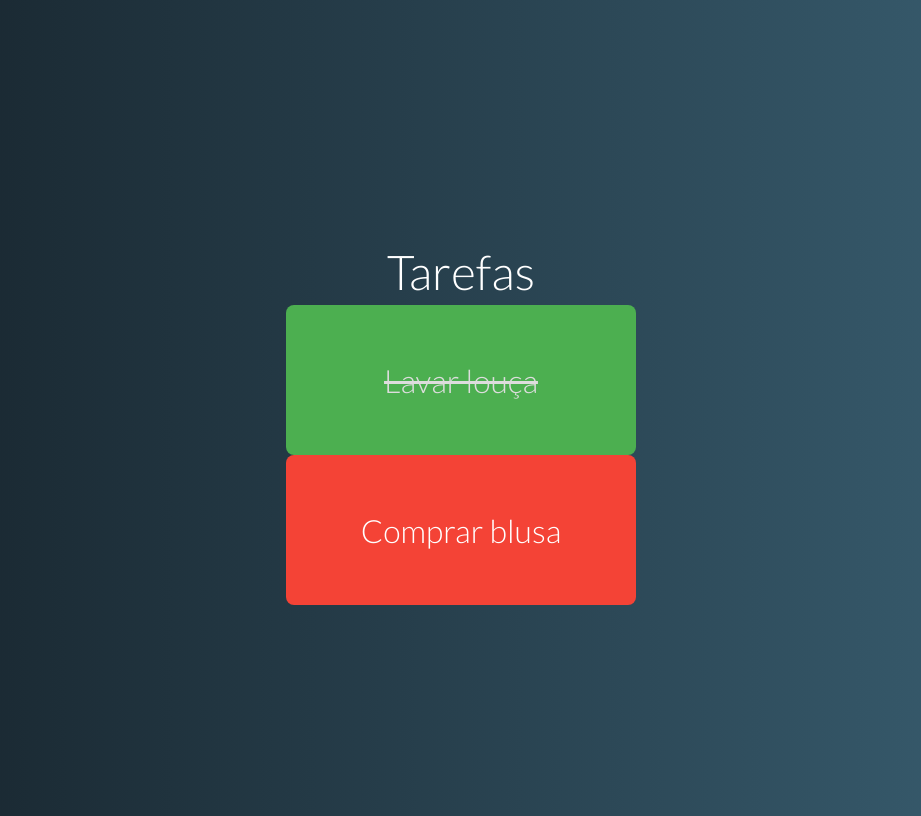
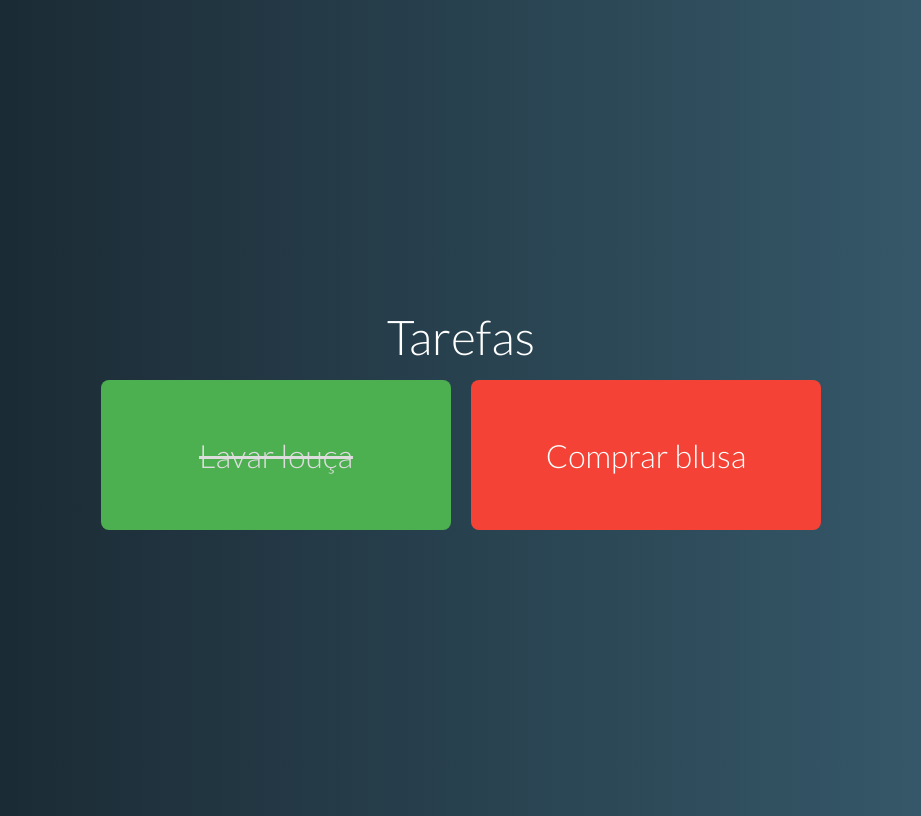
Before and after one commit to joseConejoMadureira/tarefas, a Vue app: page / in a window 1280 px wide. Shown: the whole page, without its empty margins (179-1100 px from the left). Built offline with nearby package versions, Linux system fonts and the light colour scheme.

Commit message:
158 - componente lista tarefas #02

```diff
--- a/src/App.vue
+++ b/src/App.vue
@@ -15,7 +15,8 @@
     return {
       task: [
         { name: "Lavar louça", pending: false },
-        { name: "Comprar blusa", pending: true },
+        { name: "Comprar blusa", pending: true }
+
       ],
     };
   },
--- a/src/components/TaskGrid.vue
+++ b/src/components/TaskGrid.vue
@@ -1,8 +1,9 @@
-<template>
+<template >
   <div class="task-grid">
-    <template>
+    <template v-if="tasks.length">
       <task v-for="task in tasks" :key="task.name" :task="task" />
     </template>
+    <p v-else class="no-task">Sua vida está em dia</p>
   </div>
 </template>
 
@@ -17,4 +18,14 @@
 </script>
 
 <style>
+.task-grid {
+  display: flex;
+}
+.task-grid .task{
+    margin: 10px;
+}
+.no-task{
+    color: #aaa;
+    font-size: 1.7rem;
+}
 </style>
```
